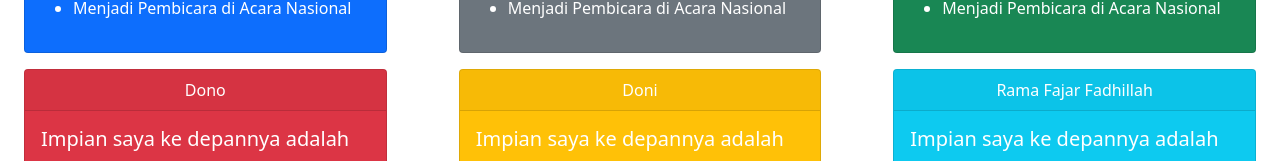
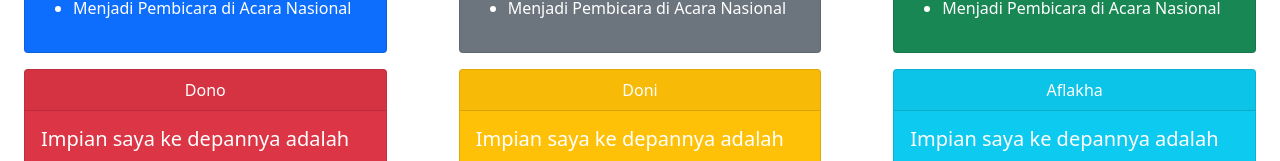
Before and after one commit to nullsec45/impian_siswa_smk_plus_pelita_nusantara, a plain HTML site: page index.html in a window 1280 px wide. Shown: the part 246-407 px from the top of the page. Drawn offline with nearby package versions, Linux system fonts and the light colour scheme.

Commit message:
Impian Aflakha

```diff
--- a/index.html
+++ b/index.html
@@ -90,7 +90,7 @@
         <div class="col-4">
             <div class="container">
                 <div class="card text-white bg-info mb-3">
-                    <div class="card-header text-center">Rama Fajar Fadhillah</div>
+                    <div class="card-header text-center">Aflakha</div>
                     <div class="card-body">
                         <h5 class="card-title">Impian saya ke depannya adalah</h5>
                         <ul>
```
